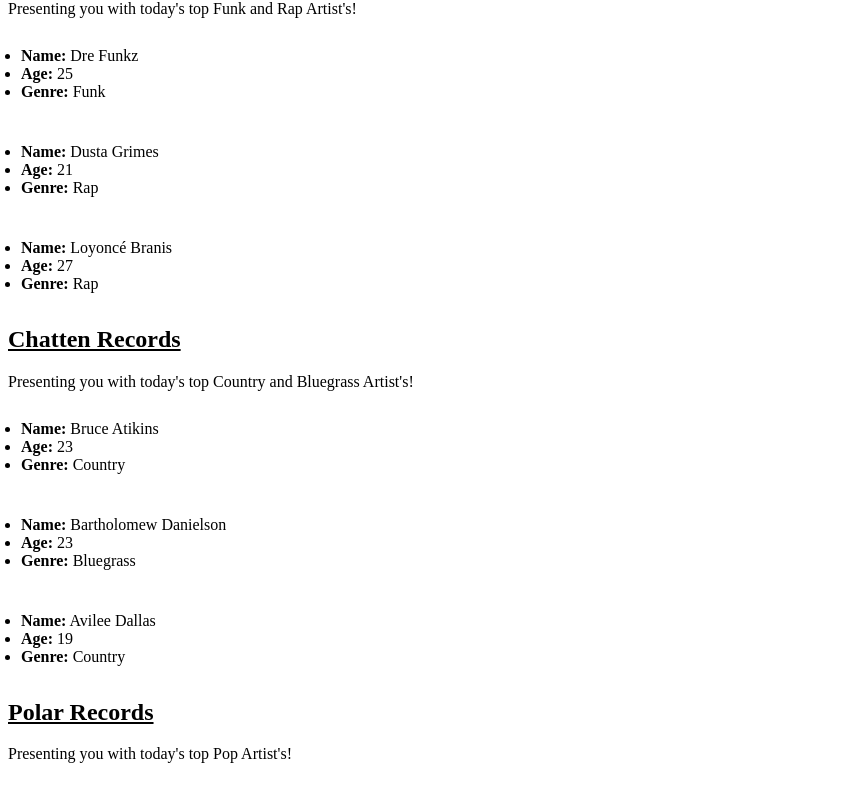
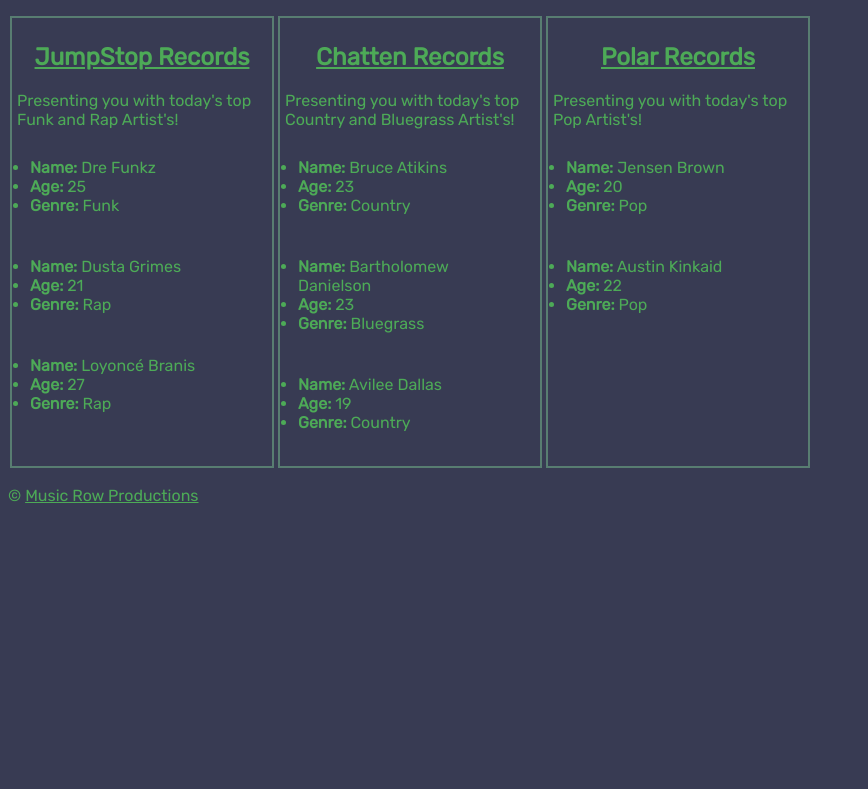
Before and after one commit to wes-mitchell/music-row, a plain HTML site: page index.html in a window 1280 px wide. Shown: the part 67-856 px from the top of the page, without its empty margins (0-868 px from the left). After the commit the page ends 800 px from the top, so only its background shows below. Drawn offline with Linux system fonts and the light colour scheme.

Commit message:
adds css styling and footer with github link

```diff
--- a/index.html
+++ b/index.html
@@ -5,10 +5,17 @@
   <meta http-equiv="X-UA-Compatible" content="IE=edge">
   <meta name="viewport" content="width=device-width, initial-scale=1.0">
   <link rel="stylesheet" href="main.css">
+  <link rel="preconnect" href="https://fonts.googleapis.com">
+  <link rel="preconnect" href="https://fonts.gstatic.com" crossorigin>
+  <link href="https://fonts.googleapis.com/css2?family=Rubik&display=swap" rel="stylesheet">
   <title>Music Row</title>
 </head>
 <body>
-  <section>
+  <header>
+    <h1>Nashville's Top Labels</h1>
+  </header>
+  <div>
+  <section class="labels">
     <article class="jumpstop-article">
       <h2>JumpStop Records</h2>
       <p>Presenting you with today's top Funk and Rap Artist's!</p>
@@ -33,6 +40,10 @@
 
     </article>
   </section>
+  </div>
+  <footer>
+    <p>&copy; <a href="https://github.com/wes-mitchell" target="_blank">Music Row Productions</p></a>
+  </footer>
   <script type="module" src="./scripts/main.js"></script>
 </body>
 </html>
--- a/main.css
+++ b/main.css
@@ -1,7 +1,51 @@
+body {
+  background-color: #383B53;
+  color: #4DAA57;
+  font-family: 'Rubik', sans-serif;
+}
+
 h2 {
   text-decoration: underline;
+  text-align: center;
 }
 
 .artist-list {
   padding: 13px;
 }
+
+.jumpstop-article {
+  border: solid 2px #587D71;
+  padding: 5px;
+  justify-content: flex-start;
+  width: 250px;
+  margin: 2px;
+}
+
+.polar-article {
+  border: solid 2px #587D71;
+  padding: 5px;
+  justify-content: flex-start;
+  width: 250px;
+  margin: 2px;
+}
+
+.chatten-article {
+  border: solid 2px #587D71;
+  padding: 5px;
+  justify-content: flex-start;
+  width: 250px;
+  margin: 2px;
+}
+
+.labels {
+  display: flex;
+  flex-wrap: wrap;
+}
+
+a {
+  color: #4DAA57;
+}
+
+a:hover {
+  background-color: #BAABBD;
+}
```
Also changed, not shown: images/Music Row.png (added).
